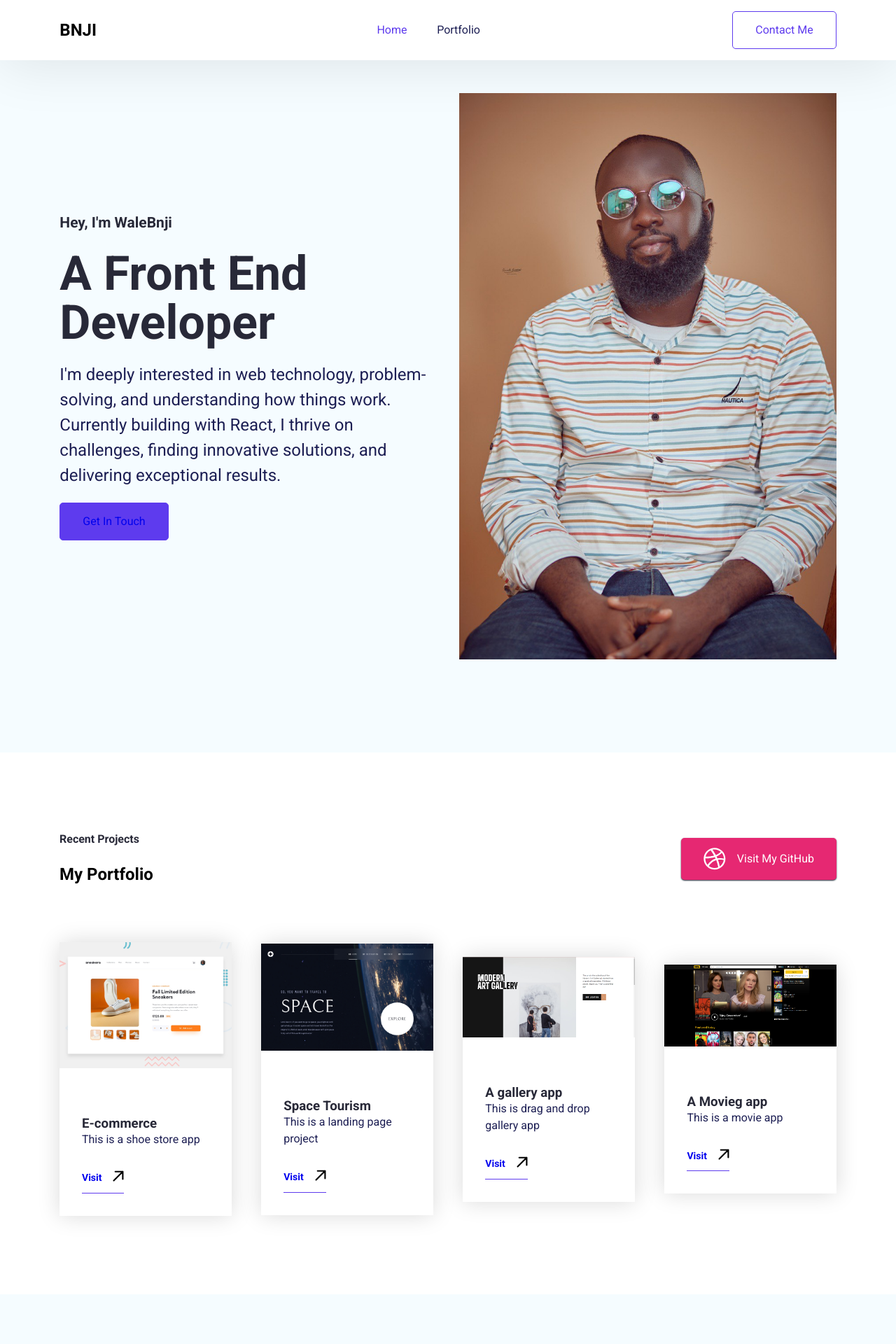
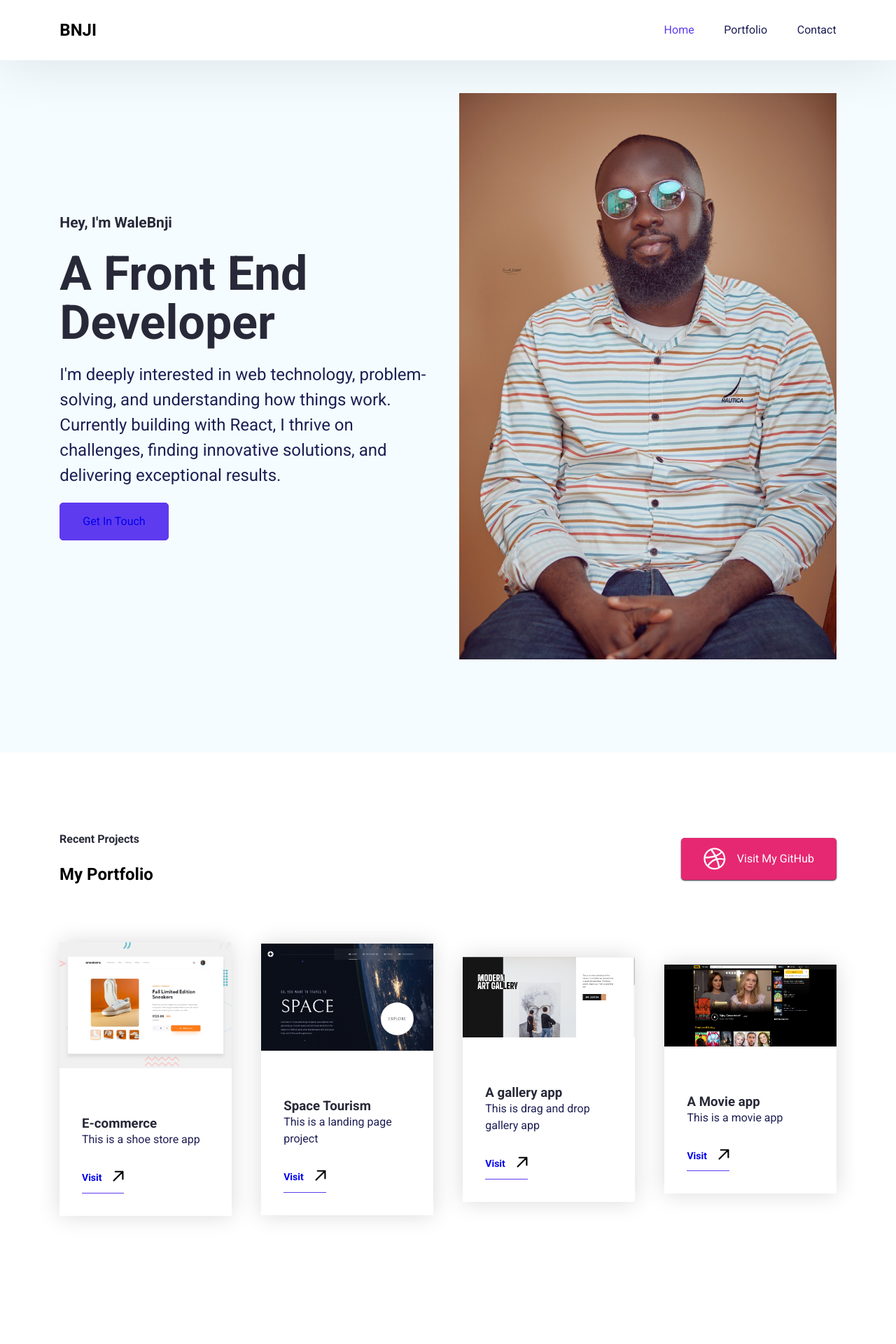
Before and after one commit to WaleBnji/portfoliosite, a React (Create React App) app: page / in a window 1280 px wide. Shown: the top 1920 px of the page at 70% size. Built offline with nearby package versions, Linux system fonts and the light colour scheme.

Commit message:
latest commit

```diff
--- a/src/Pages/Home/ContactMe.jsx
+++ b/src/Pages/Home/ContactMe.jsx
@@ -2,11 +2,9 @@ export default function ContactMe() {
   return (
     <section id="Contact" className="contact--section">
       <div>
-        <p className="sub--title">Get In Touch</p>
+
         <h2>Contact Me</h2>
-        <p className="text-lg">
-          Lorem ipsum dolor, sit amet consectetur adipisicing elit. In, odit.
-        </p>
+
       </div>
       <form className="contact--form--container">
         <div className="container">
--- a/src/Pages/Home/Footer.jsx
+++ b/src/Pages/Home/Footer.jsx
@@ -49,7 +49,7 @@ function Footer() {
                 About Me
               </Link>
             </li> */}
-            {/* <li>
+            <li>
               <Link
                 activeClass="navbar--active-content"
                 spy={true}
@@ -61,7 +61,7 @@ function Footer() {
               >
                 Contact
               </Link>
-            </li> */}
+            </li>
             {/* <li>
               <Link
                 activeClass="navbar--active-content"
--- a/src/Pages/Home/Homescreen/index.jsx
+++ b/src/Pages/Home/Homescreen/index.jsx
@@ -14,7 +14,7 @@ export default function Home() {
       {/* <AboutMe /> */}
       <MyPortfolio />
 
-      {/* <ContactMe /> */}
+      <ContactMe />
       <Footer />
     </>
   );
--- a/src/Pages/Home/Navbar.jsx
+++ b/src/Pages/Home/Navbar.jsx
@@ -75,6 +75,20 @@ function Navbar() {
               Portfolio
             </Link>
           </li>
+          <li>
+            <Link
+              onClick={closeMenu}
+              activeClass="navbar--active-content"
+              spy={true}
+              smooth={true}
+              offset={-70}
+              duration={500}
+              to="Contact"
+              className="navbar--content"
+            >
+              Contact
+            </Link>
+          </li>
           {/* <li>
             <Link
               onClick={closeMenu}
@@ -103,20 +117,10 @@ function Navbar() {
               Testimonials
             </Link>
           </li> */}
+
         </ul>
       </div>
-      <Link
-        onClick={closeMenu}
-        activeClass="navbar--active-content"
-        spy={true}
-        smooth={true}
-        offset={-70}
-        duration={500}
-        to="Contact"
-        className="btn btn-outline-primary"
-      >
-        Contact Me
-      </Link>
+
     </nav>
   );
 }
--- a/src/data/index.json
+++ b/src/data/index.json
@@ -56,7 +56,7 @@
     {
       "id": "5",
       "src": "./img/movie.png",
-      "title": "A Movieg app",
+      "title": "A Movie app",
       "description": "This is a movie app",
       "link": "Visit",
       "destination": "https://hngstage2-swart.vercel.app/"
```
